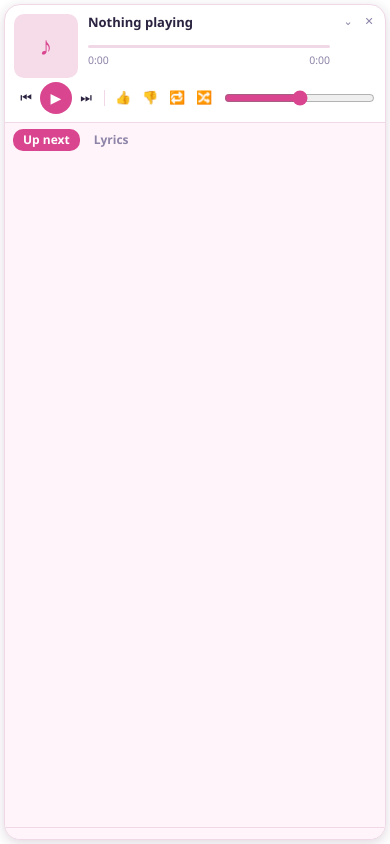
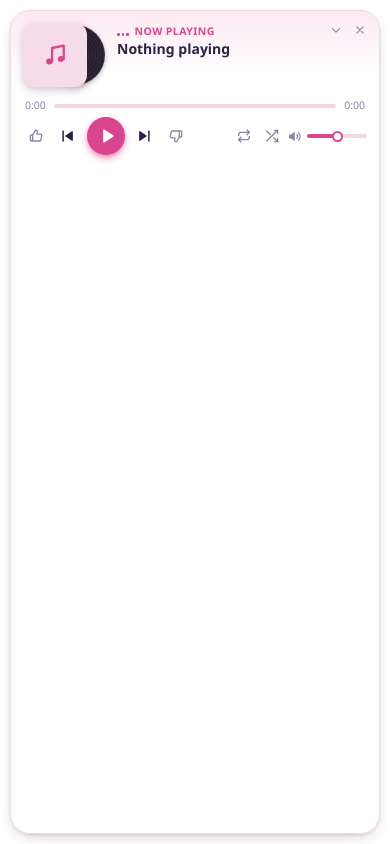
Before and after one commit to philipuscahyadi02-hub/tama, a website with bundled scripts: page src/renderer/music/music.html in a window 390 px wide. Built offline with nearby package versions, Linux system fonts and the light colour scheme.

Commit message:
feat(music): widget redesign with its own icon set; follows the pet without lag (MUS-2)
- renderer/music/icons.js: a 24x24 line-icon family (play, pause, prev,
  next, like, dislike, repeat, repeat-one, shuffle, volume, mute, pin,
  close, chevrons, note, queue, lyrics) colored by the theme, injected
  as an inline sprite; replaces the emoji buttons.
- New layout: vinyl record behind the cover that spins while playing,
  "Now playing" equalizer, full-width progress row, styled volume
  slider, softer shadow with room in a transparent 10 px margin; still
  only --tama-* colors. Reduced motion stops the animations.
- The widget now moves in the same step as the pet (was throttled to
  every other step, which looked laggy); [hidden] fix for icon buttons.

Co-Authored-By: Claude Opus 5.5 <noreply@anthropic.com>

```diff
--- a/src/main/music-wiring.js
+++ b/src/main/music-wiring.js
@@ -21,11 +21,10 @@ const geometry = require('./platform/summon/geometry');
  */
 function createMusicWiring({ bus, ipc, shell, secrets, dataDir, log = () => {} }) {
   /** @type {import('./platform/windows/music-window').MusicWindow | null} */ let widget = null;
-  let followAt = 0;
 
   return {
-    /** The pet moved: the widget walks with her (at most every 60 ms; walking moves her every 45 ms). */
-    onPetMoved() { if (widget && Date.now() - followAt > 60) { followAt = Date.now(); widget.follow(); } },
+    /** The pet moved: the widget moves in the same step, so they walk together without trailing. */
+    onPetMoved() { if (widget) widget.follow(); },
 
     /** Create the widget for this pet window. @param {import('./platform/windows/pet-window').PetWindow} pet */
     attach(pet) {
--- /dev/null
+++ b/src/renderer/music/icons.js
@@ -0,0 +1,31 @@
+/* Music widget icon set (MUS-2): one consistent 24x24 line-icon family drawn for Tama, colored by the theme
+   (currentColor). Injected once as an inline SVG sprite, used as <svg class="i"><use href="#i-play"/></svg>.
+   Static markup only: no page data ever goes through here. */
+(function () {
+  const S = 'fill="none" stroke="currentColor" stroke-width="2" stroke-linecap="round" stroke-linejoin="round"';
+  const F = 'fill="currentColor" stroke="none"';
+  const ICONS = {
+    play: `<path ${F} d="M8.5 5.2v13.6a1 1 0 0 0 1.5.86l10.6-6.8a1 1 0 0 0 0-1.72L10 4.34a1 1 0 0 0-1.5.86z"/>`,
+    pause: `<rect ${F} x="6.2" y="5" width="4.2" height="14" rx="1.4"/><rect ${F} x="13.6" y="5" width="4.2" height="14" rx="1.4"/>`,
+    prev: `<path ${S} d="M5.5 5.5v13"/><path ${F} d="M18.5 6.3v11.4a.9.9 0 0 1-1.4.74l-8.3-5.7a.9.9 0 0 1 0-1.48l8.3-5.7a.9.9 0 0 1 1.4.74z"/>`,
+    next: `<path ${S} d="M18.5 5.5v13"/><path ${F} d="M5.5 6.3v11.4a.9.9 0 0 0 1.4.74l8.3-5.7a.9.9 0 0 0 0-1.48l-8.3-5.7a.9.9 0 0 0-1.4.74z"/>`,
+    like: `<path ${S} d="M7 10.5v9H4.8A1.3 1.3 0 0 1 3.5 18.2v-6.4a1.3 1.3 0 0 1 1.3-1.3H7zm0 0 3.6-6.3a2 2 0 0 1 3.6 1.5l-.7 3.6h5a2 2 0 0 1 2 2.4l-1.3 6.3a2 2 0 0 1-2 1.5H7"/>`,
+    dislike: `<g transform="rotate(180 12 12)"><path ${S} d="M7 10.5v9H4.8A1.3 1.3 0 0 1 3.5 18.2v-6.4a1.3 1.3 0 0 1 1.3-1.3H7zm0 0 3.6-6.3a2 2 0 0 1 3.6 1.5l-.7 3.6h5a2 2 0 0 1 2 2.4l-1.3 6.3a2 2 0 0 1-2 1.5H7"/></g>`,
+    repeat: `<path ${S} d="M16.5 3 20 6.5 16.5 10"/><path ${S} d="M4 11.5V10a3.5 3.5 0 0 1 3.5-3.5H20"/><path ${S} d="M7.5 21 4 17.5 7.5 14"/><path ${S} d="M20 12.5V14a3.5 3.5 0 0 1-3.5 3.5H4"/>`,
+    repeatOne: `<path ${S} d="M16.5 3 20 6.5 16.5 10"/><path ${S} d="M4 11.5V10a3.5 3.5 0 0 1 3.5-3.5H20"/><path ${S} d="M7.5 21 4 17.5 7.5 14"/><path ${S} d="M20 12.5V14a3.5 3.5 0 0 1-3.5 3.5H4"/><path ${S} stroke-width="1.8" d="M11 10.6 12.4 9.8v4.6"/>`,
+    shuffle: `<path ${S} d="M16 3.5h4.5V8"/><path ${S} d="M4 19.5 20.5 3.5"/><path ${S} d="M20.5 16v4.5H16"/><path ${S} d="m14.5 14.5 6 6"/><path ${S} d="M4 4.5 9.5 10"/>`,
+    volume: `<path ${F} d="M11.4 4.9 6.8 8.7H4.2a1 1 0 0 0-1 1v4.6a1 1 0 0 0 1 1h2.6l4.6 3.8a.6.6 0 0 0 1-.46V5.36a.6.6 0 0 0-1-.46z"/><path ${S} d="M15.8 9a4.5 4.5 0 0 1 0 6"/><path ${S} d="M18.6 6.2a8.5 8.5 0 0 1 0 11.6"/>`,
+    mute: `<path ${F} d="M11.4 4.9 6.8 8.7H4.2a1 1 0 0 0-1 1v4.6a1 1 0 0 0 1 1h2.6l4.6 3.8a.6.6 0 0 0 1-.46V5.36a.6.6 0 0 0-1-.46z"/><path ${S} d="m16 9.5 5 5m0-5-5 5"/>`,
+    down: `<path ${S} d="m6 9.5 6 6 6-6"/>`,
+    up: `<path ${S} d="m6 14.5 6-6 6 6"/>`,
+    close: `<path ${S} d="M6.5 6.5l11 11m0-11-11 11"/>`,
+    pin: `<path ${S} d="M12 16.5V21"/><path ${S} d="M9 3.5h6l-.9 5.6 3.1 3v2.4H6.8v-2.4l3.1-3z"/>`,
+    note: `<path ${S} d="M9.5 17.5V6l10-2v11.5"/><circle ${F} cx="7" cy="17.5" r="2.6"/><circle ${F} cx="17" cy="15.5" r="2.6"/>`,
+    queue: `<path ${S} d="M4 6.5h11M4 11.5h11M4 16.5h7"/><path ${F} d="M16 14.6v5.8a.5.5 0 0 0 .78.42l4.2-2.9a.5.5 0 0 0 0-.84l-4.2-2.9a.5.5 0 0 0-.78.42z"/>`,
+    lyrics: `<path ${S} d="M4.5 6.5h15M4.5 11.5h10M4.5 16.5h6.5"/><path ${S} d="M18 13v5.2"/><circle ${F} cx="16.6" cy="18.6" r="1.8"/>`,
+  };
+  const sprite = `<svg xmlns="http://www.w3.org/2000/svg" style="display:none">${Object.entries(ICONS).map(([k, v]) => `<symbol id="i-${k}" viewBox="0 0 24 24">${v}</symbol>`).join('')}</svg>`;
+  document.body.insertAdjacentHTML('afterbegin', sprite);
+  /** Markup for one icon (static names only). */
+  window.TamaIcon = (name) => `<svg class="i" aria-hidden="true"><use href="#i-${ICONS[name] ? name : 'note'}"/></svg>`;
+})();
--- a/src/renderer/music/music.css
+++ b/src/renderer/music/music.css
@@ -1,61 +1,115 @@
-/* Music widget (MUS-2): colors only from --tama-* tokens (AGENTS §3); the fallbacks match the chat window. */
+/* Music widget (MUS-2): colors only from --tama-* tokens (AGENTS §3); the fallbacks match the chat window.
+   The window is transparent and 10 px larger than the card on every side, so the soft shadow is never cut off. */
 :root {
   --tama-ink: #2b2340; --tama-dim: #8d84a8; --tama-warn: #b54a1d;
   --tama-bg: #fff4fa; --tama-panel: #ffffff; --tama-head: #f6dbe9; --tama-accent: #d9468f; --tama-accent-ink: #ffffff;
   --tama-line: #f0d8e6; --tama-bubble: #fde8f2; --tama-menu-hover: #f7c9df;
 }
 * { box-sizing: border-box; }
+[hidden] { display: none !important; }
 html, body { margin: 0; height: 100%; background: transparent; overflow: hidden; user-select: none; }
-body { font: 12px/1.35 "Segoe UI", system-ui, sans-serif; color: var(--tama-ink); padding: 4px; }
-button { font: inherit; color: inherit; background: none; border: 0; cursor: pointer; border-radius: 8px; -webkit-app-region: no-drag; }
-button:disabled { opacity: .3; cursor: default; }
-button:not(:disabled):hover { background: var(--tama-menu-hover); }
+body { font: 12px/1.35 "Segoe UI Variable Text", "Segoe UI", system-ui, sans-serif; color: var(--tama-ink); padding: 10px; }
+button { font: inherit; color: inherit; background: none; border: 0; padding: 0; cursor: pointer; -webkit-app-region: no-drag; }
+button:disabled { opacity: .28; cursor: default; }
+.i { width: 18px; height: 18px; display: block; }
+.ico { display: inline-grid; place-items: center; }
 
 #card {
-  height: 100%; display: flex; flex-direction: column; background: var(--tama-panel); border: 1.5px solid var(--tama-line);
-  border-radius: 16px; box-shadow: 0 3px 12px rgba(80, 40, 70, .18); overflow: hidden; -webkit-app-region: drag;
+  height: 100%; display: flex; flex-direction: column; overflow: hidden; -webkit-app-region: drag;
+  background: linear-gradient(180deg, var(--tama-bubble) 0%, var(--tama-panel) 62px);
+  border: 1.5px solid var(--tama-line); border-radius: 20px;
+  box-shadow: 0 6px 16px -6px rgba(70, 30, 60, .28), 0 1px 3px rgba(70, 30, 60, .12);
 }
-#now { display: flex; gap: 10px; padding: 9px 9px 2px; position: relative; }
-#cover { width: 64px; height: 64px; flex: none; border-radius: 10px; overflow: hidden; background: var(--tama-head); display: grid; place-items: center; }
+
+/* ---- now playing ---- */
+#now { display: flex; gap: 12px; padding: 12px 12px 4px 12px; position: relative; }
+#disc { position: relative; width: 82px; height: 64px; flex: none; }
+#vinyl {
+  position: absolute; left: 22px; top: 2px; width: 60px; height: 60px; border-radius: 50%;
+  background: repeating-radial-gradient(circle, #241d2c 0 1.5px, #2f2738 1.5px 3px);
+  box-shadow: inset 0 0 0 1px rgba(255,255,255,.06), 0 2px 5px rgba(0,0,0,.25);
+  animation: spin 3.2s linear infinite; animation-play-state: paused;
+}
+#vinyl .label { position: absolute; inset: 21px; border-radius: 50%; background: var(--tama-accent); box-shadow: 0 0 0 2px var(--tama-head); }
+#vinyl .label::after { content: ""; position: absolute; inset: 7px; border-radius: 50%; background: #241d2c; }
+#cover {
+  position: absolute; left: 0; top: 0; width: 64px; height: 64px; border-radius: 12px; overflow: hidden;
+  background: var(--tama-head); display: grid; place-items: center; color: var(--tama-accent);
+  box-shadow: 0 3px 8px rgba(70, 30, 60, .25);
+}
 #art { width: 100%; height: 100%; object-fit: cover; }
-#noart { font-size: 26px; color: var(--tama-accent); }
-#info { flex: 1; min-width: 0; padding-right: 46px; }
-#title { font-weight: 700; font-size: 13px; white-space: nowrap; overflow: hidden; text-overflow: ellipsis; }
-#sub { color: var(--tama-dim); white-space: nowrap; overflow: hidden; text-overflow: ellipsis; margin-bottom: 7px; }
-#bar { height: 14px; position: relative; cursor: pointer; -webkit-app-region: no-drag; }
-#bar::before { content: ""; position: absolute; left: 0; right: 0; top: 6px; height: 3px; border-radius: 2px; background: var(--tama-line); }
-#fill { position: absolute; left: 0; top: 6px; height: 3px; border-radius: 2px; background: var(--tama-accent); width: 0; }
-#knob { position: absolute; top: 3px; width: 9px; height: 9px; margin-left: -4px; border-radius: 50%; background: var(--tama-accent); left: 0; opacity: 0; transition: opacity .15s; }
-#bar:hover #knob { opacity: 1; }
+#noart .i { width: 28px; height: 28px; }
+.playing #vinyl { animation-play-state: running; }
+@keyframes spin { to { transform: rotate(360deg); } }
+
+#info { flex: 1; min-width: 0; padding-right: 50px; padding-top: 1px; }
+#kicker { display: flex; align-items: center; gap: 6px; font-size: 10.5px; font-weight: 700; letter-spacing: .04em; text-transform: uppercase; color: var(--tama-accent); margin-bottom: 2px; }
+#eq { display: inline-flex; align-items: flex-end; gap: 2px; height: 10px; }
+#eq i { width: 2.5px; height: 3px; border-radius: 1px; background: var(--tama-accent); }
+.playing #eq i { animation: eq 0.9s ease-in-out infinite alternate; }
+.playing #eq i:nth-child(2) { animation-delay: -.35s; } .playing #eq i:nth-child(3) { animation-delay: -.65s; }
+@keyframes eq { from { height: 3px; } to { height: 10px; } }
+#title { font-weight: 700; font-size: 14px; white-space: nowrap; overflow: hidden; text-overflow: ellipsis; }
+#sub { color: var(--tama-dim); white-space: nowrap; overflow: hidden; text-overflow: ellipsis; }
+#corner { position: absolute; right: 8px; top: 8px; display: flex; gap: 2px; }
+.tiny { width: 22px; height: 22px; border-radius: 7px; color: var(--tama-dim); }
+.tiny .i { width: 14px; height: 14px; }
+.tiny:hover { background: var(--tama-menu-hover); color: var(--tama-ink); }
+
+/* ---- progress ---- */
+#progress { display: flex; align-items: center; gap: 8px; padding: 6px 14px 0; color: var(--tama-dim); font-size: 10.5px; font-variant-numeric: tabular-nums; }
+#bar { flex: 1; height: 16px; position: relative; cursor: pointer; -webkit-app-region: no-drag; }
+#bar::before { content: ""; position: absolute; left: 0; right: 0; top: 6.5px; height: 4px; border-radius: 2px; background: var(--tama-line); }
+#fill { position: absolute; left: 0; top: 6.5px; height: 4px; border-radius: 2px; background: var(--tama-accent); width: 0; }
+#knob { position: absolute; top: 3.5px; width: 10px; height: 10px; margin-left: -5px; border-radius: 50%; background: var(--tama-panel); border: 2.5px solid var(--tama-accent); left: 0; transform: scale(.0); transition: transform .12s; }
+#bar:hover #knob { transform: scale(1); }
 #bar.off { cursor: default; } #bar.off #knob { display: none; }
-#times { display: flex; justify-content: space-between; color: var(--tama-dim); font-size: 10.5px; font-variant-numeric: tabular-nums; }
-#corner { position: absolute; right: 6px; top: 6px; display: flex; gap: 1px; }
-.tiny { width: 20px; height: 20px; font-size: 11px; line-height: 20px; padding: 0; color: var(--tama-dim); }
 
-#controls { display: flex; align-items: center; gap: 1px; padding: 2px 8px 8px; }
-#controls button { width: 26px; height: 26px; font-size: 13px; padding: 0; }
-#controls button.main { width: 32px; height: 32px; border-radius: 50%; background: var(--tama-accent); color: var(--tama-accent-ink); font-size: 14px; }
-#controls button.main:hover { filter: brightness(1.08); background: var(--tama-accent); }
-#controls button.active { background: var(--tama-bubble); }
-.sep { width: 1px; height: 16px; background: var(--tama-line); margin: 0 4px; }
-#volume { flex: 1; min-width: 40px; margin-left: 6px; accent-color: var(--tama-accent); -webkit-app-region: no-drag; }
+/* ---- controls ---- */
+#controls { display: flex; align-items: center; gap: 2px; padding: 4px 10px 10px; }
+#controls button { width: 30px; height: 30px; border-radius: 50%; color: var(--tama-ink); transition: background .12s, transform .08s; }
+#controls button:not(:disabled):hover { background: var(--tama-menu-hover); }
+#controls button:not(:disabled):active { transform: scale(.92); }
+#controls button.main { width: 38px; height: 38px; margin: 0 2px; background: var(--tama-accent); color: var(--tama-accent-ink); box-shadow: 0 3px 8px -2px var(--tama-accent); }
+#controls button.main:hover { background: var(--tama-accent); filter: brightness(1.07); }
+#controls button.main .i { width: 20px; height: 20px; }
+#controls button.side { color: var(--tama-dim); }
+#controls button.side .i, #controls button.small .i { width: 16px; height: 16px; }
+#controls button.small { width: 26px; height: 26px; color: var(--tama-dim); }
+#controls button.active { color: var(--tama-accent); background: var(--tama-bubble); }
+.grow { flex: 1; }
+#vol { display: flex; align-items: center; gap: 3px; width: 82px; color: var(--tama-dim); -webkit-app-region: no-drag; }
+#vol .i { width: 15px; height: 15px; flex: none; }
+#volume { -webkit-appearance: none; appearance: none; flex: 1; min-width: 0; height: 16px; background: transparent; cursor: pointer; }
+#volume::-webkit-slider-runnable-track { height: 4px; border-radius: 2px; background: linear-gradient(90deg, var(--tama-accent) var(--v, 50%), var(--tama-line) var(--v, 50%)); }
+#volume::-webkit-slider-thumb { -webkit-appearance: none; width: 11px; height: 11px; margin-top: -3.5px; border-radius: 50%; background: var(--tama-panel); border: 2.5px solid var(--tama-accent); }
 
+/* ---- Up next / Lyrics ---- */
 #more { flex: 1; min-height: 0; display: flex; flex-direction: column; border-top: 1px solid var(--tama-line); background: var(--tama-bg); }
-#tabs { display: flex; gap: 4px; padding: 6px 8px 4px; }
-#tabs button { padding: 3px 10px; border-radius: 10px; font-weight: 600; color: var(--tama-dim); }
+#tabs { display: flex; gap: 4px; padding: 8px 10px 6px; }
+#tabs button { display: inline-flex; align-items: center; gap: 5px; padding: 4px 11px 4px 8px; border-radius: 11px; font-weight: 600; color: var(--tama-dim); }
+#tabs button .i { width: 14px; height: 14px; }
+#tabs button:hover { background: var(--tama-menu-hover); color: var(--tama-ink); }
 #tabs button.on { background: var(--tama-accent); color: var(--tama-accent-ink); }
-#queue, #lyrics { flex: 1; min-height: 0; overflow-y: auto; margin: 0; padding: 0 6px 6px; -webkit-app-region: no-drag; user-select: text; }
+#queue, #lyrics { flex: 1; min-height: 0; overflow-y: auto; margin: 0; padding: 0 6px 8px; -webkit-app-region: no-drag; user-select: text; }
 #queue { list-style: none; }
-#queue li { display: flex; align-items: center; gap: 8px; padding: 4px; border-radius: 8px; cursor: pointer; }
+#queue li { display: flex; align-items: center; gap: 9px; padding: 5px 6px; border-radius: 10px; cursor: pointer; }
 #queue li:hover { background: var(--tama-menu-hover); }
-#queue li.current { background: var(--tama-bubble); font-weight: 700; }
-#queue img, #queue .ph { width: 32px; height: 32px; border-radius: 6px; object-fit: cover; flex: none; background: var(--tama-head); }
+#queue li.current { background: var(--tama-panel); box-shadow: inset 3px 0 0 var(--tama-accent); }
+#queue li.current .t div:first-child { color: var(--tama-accent); font-weight: 700; }
+#queue img, #queue .ph { width: 34px; height: 34px; border-radius: 7px; object-fit: cover; flex: none; background: var(--tama-head); color: var(--tama-accent); display: grid; place-items: center; }
+#queue .ph .i { width: 16px; height: 16px; opacity: .7; }
 #queue .t { flex: 1; min-width: 0; }
 #queue .t div { white-space: nowrap; overflow: hidden; text-overflow: ellipsis; }
-#queue .a { color: var(--tama-dim); font-weight: 400; }
+#queue .a { color: var(--tama-dim); font-size: 11px; }
 #queue .d { color: var(--tama-dim); font-size: 10.5px; font-variant-numeric: tabular-nums; }
-#lyrics { white-space: pre-wrap; padding: 4px 12px 10px; line-height: 1.55; }
-.empty { color: var(--tama-dim); padding: 16px 10px; text-align: center; white-space: normal; }
-#source { color: var(--tama-dim); font-size: 10.5px; padding: 4px 10px 7px; border-top: 1px solid var(--tama-line); }
+#lyrics { white-space: pre-wrap; padding: 4px 14px 12px; line-height: 1.65; font-size: 12.5px; }
+.empty { color: var(--tama-dim); padding: 18px 12px; text-align: center; white-space: normal; }
+#source { color: var(--tama-dim); font-size: 10.5px; padding: 5px 12px 8px; border-top: 1px solid var(--tama-line); }
 #source.warn { color: var(--tama-warn); }
 ::-webkit-scrollbar { width: 6px; } ::-webkit-scrollbar-thumb { background: var(--tama-line); border-radius: 3px; }
+::-webkit-scrollbar-thumb:hover { background: var(--tama-menu-hover); }
+
+/* Reduced motion (Windows setting or /motion reduced): nothing spins or bounces. */
+.reduced #vinyl, .reduced #eq i { animation: none !important; }
+@media (prefers-reduced-motion: reduce) { #vinyl, #eq i { animation: none !important; } }
--- a/src/renderer/music/music.html
+++ b/src/renderer/music/music.html
@@ -9,34 +9,41 @@
 <body>
   <main id="card" class="compact">
     <section id="now">
-      <div id="cover"><img id="art" alt="" hidden /><span id="noart">♪</span></div>
+      <div id="disc" aria-hidden="true">
+        <div id="vinyl"><span class="label"></span></div>
+        <div id="cover"><img id="art" alt="" hidden /><span id="noart" class="ico" data-i="note"></span></div>
+      </div>
       <div id="info">
+        <div id="kicker"><span id="eq" aria-hidden="true"><i></i><i></i><i></i></span><span id="kickerText">Now playing</span></div>
         <div id="title">Nothing playing</div>
         <div id="sub"></div>
-        <div id="bar" title="Click to jump"><div id="fill"></div><div id="knob"></div></div>
-        <div id="times"><span id="pos">0:00</span><span id="dur">0:00</span></div>
       </div>
       <div id="corner">
-        <button id="expand" class="tiny" title="Up next and lyrics">⌄</button>
-        <button id="unpin" class="tiny" title="Back beside her" hidden>📌</button>
-        <button id="close" class="tiny" title="Hide for this song">✕</button>
+        <button id="expand" class="tiny ico" data-i="down" title="Up next and lyrics"></button>
+        <button id="unpin" class="tiny ico" data-i="pin" title="Back beside her" hidden></button>
+        <button id="close" class="tiny ico" data-i="close" title="Hide for this song"></button>
       </div>
     </section>
+    <section id="progress">
+      <span id="pos">0:00</span>
+      <div id="bar" title="Click to jump"><div id="fill"></div><div id="knob"></div></div>
+      <span id="dur">0:00</span>
+    </section>
     <section id="controls">
-      <button id="prev" title="Previous">⏮</button>
-      <button id="toggle" class="main" title="Play / pause">▶</button>
-      <button id="next" title="Next">⏭</button>
-      <span class="sep"></span>
-      <button id="like" title="Like">👍</button>
-      <button id="dislike" title="Dislike">👎</button>
-      <button id="repeat" title="Repeat">🔁</button>
-      <button id="shuffle" title="Shuffle the queue">🔀</button>
-      <input id="volume" type="range" min="0" max="100" step="1" title="Volume" />
+      <button id="like" class="ico side" data-i="like" title="Like"></button>
+      <button id="prev" class="ico" data-i="prev" title="Previous"></button>
+      <button id="toggle" class="ico main" data-i="play" title="Play / pause"></button>
+      <button id="next" class="ico" data-i="next" title="Next"></button>
+      <button id="dislike" class="ico side" data-i="dislike" title="Dislike"></button>
+      <span class="grow"></span>
+      <button id="repeat" class="ico small" data-i="repeat" title="Repeat"></button>
+      <button id="shuffle" class="ico small" data-i="shuffle" title="Shuffle the queue"></button>
+      <div id="vol"><span id="volIcon" class="ico" data-i="volume"></span><input id="volume" type="range" min="0" max="100" step="1" title="Volume" /></div>
     </section>
     <section id="more" hidden>
       <nav id="tabs">
-        <button data-tab="queue" class="on">Up next</button>
-        <button data-tab="lyrics">Lyrics</button>
+        <button data-tab="queue" class="on"><span class="ico" data-i="queue"></span>Up next</button>
+        <button data-tab="lyrics"><span class="ico" data-i="lyrics"></span>Lyrics</button>
       </nav>
       <ol id="queue"></ol>
       <div id="lyrics" hidden></div>
@@ -47,6 +54,7 @@
   <script src="../../shared/catalog.js"></script>
   <script src="../../shared/spec.js"></script>
   <script src="../../shared/theme.js"></script>
+  <script src="icons.js"></script>
   <script src="music.js"></script>
 </body>
 </html>
--- a/src/renderer/music/music.js
+++ b/src/renderer/music/music.js
@@ -13,6 +13,9 @@ const lyricsCache = new Map();
 
 const clock = (ms) => { const s = Math.max(0, Math.round((ms || 0) / 1000)); return `${Math.floor(s / 60)}:${String(s % 60).padStart(2, '0')}`; };
 const songKey = (s) => (s ? String(s.videoId || `${s.title}|${s.artist}`) : '');
+/** Put a named icon into an element (static icon names only). */
+const setIcon = (el, name) => { if (el.dataset.i !== name || !el.firstChild) { el.dataset.i = name; el.innerHTML = window.TamaIcon(name); } };
+for (const el of document.querySelectorAll('.ico[data-i]')) el.insertAdjacentHTML('afterbegin', window.TamaIcon(el.dataset.i));
 
 async function theme() {
   const ch = await K.getCharacter().catch(() => null);
@@ -40,28 +43,30 @@ function drawBar() {
 function render() {
   const s = view.state;
   const c = (s && s.controls) || {};
-  $('card').className = view.expanded ? 'expanded' : 'compact';
+  $('card').className = `${view.expanded ? 'expanded' : 'compact'}${s && s.playing ? ' playing' : ''}`;
   $('more').hidden = !view.expanded;
-  $('expand').textContent = view.expanded ? '⌃' : '⌄';
+  setIcon($('expand'), view.expanded ? 'up' : 'down');
+  $('kickerText').textContent = !s ? 'Music' : s.playing ? 'Now playing' : 'Paused';
   $('unpin').hidden = !view.pinned;
   $('title').textContent = s ? s.title : 'Nothing playing';
   $('title').title = s ? s.title : '';
   $('sub').textContent = s ? [s.artist, s.album].filter(Boolean).join(' · ') : 'Play something on YouTube Music~';
   if (s && s.art) { $('art').src = s.art; $('art').hidden = false; $('noart').hidden = true; } else { $('art').hidden = true; $('noart').hidden = false; }
-  $('toggle').textContent = s && s.playing ? '⏸' : '▶';
+  setIcon($('toggle'), s && s.playing ? 'pause' : 'play');
   $('toggle').disabled = !s;
   $('prev').disabled = !s || !c.prev;
   $('next').disabled = !s || !c.next;
   $('bar').classList.toggle('off', !s || !c.seek);
   for (const id of ['like', 'dislike', 'repeat', 'shuffle']) $(id).hidden = !c[id === 'dislike' ? 'like' : id];
-  document.querySelector('#controls .sep').hidden = !(c.like || c.repeat || c.shuffle);
   $('like').classList.toggle('active', !!s && s.like === 'like');
   $('dislike').classList.toggle('active', !!s && s.like === 'dislike');
   $('repeat').classList.toggle('active', !!s && !!s.repeat && s.repeat !== 'off');
-  $('repeat').textContent = s && s.repeat === 'one' ? '🔂' : '🔁';
+  setIcon($('repeat'), s && s.repeat === 'one' ? 'repeatOne' : 'repeat');
   $('repeat').title = `Repeat: ${(s && s.repeat) || 'off'}`;
-  $('volume').hidden = !c.volume;
+  $('vol').hidden = !c.volume;
   if (s && s.volume != null && document.activeElement !== $('volume')) $('volume').value = String(s.volume);
+  $('volume').style.setProperty('--v', `${$('volume').value}%`);
+  setIcon($('volIcon'), s && (s.muted || s.volume === 0) ? 'mute' : 'volume');
   $('volume').title = s && s.volume != null ? `Volume ${s.volume}%` : 'Volume';
   drawBar();
   renderSource();
@@ -97,7 +102,7 @@ function renderQueue() {
   for (const q of s.queue) {
     const li = document.createElement('li');
     if (q.current) { li.className = 'current'; cur = li; }
-    if (q.art) { const img = document.createElement('img'); img.src = q.art; img.alt = ''; li.append(img); } else { const ph = document.createElement('span'); ph.className = 'ph'; li.append(ph); }
+    if (q.art) { const img = document.createElement('img'); img.src = q.art; img.alt = ''; li.append(img); } else { const ph = document.createElement('span'); ph.className = 'ph'; ph.innerHTML = window.TamaIcon('note'); li.append(ph); }
     const t = document.createElement('div'); t.className = 't';
     const a = document.createElement('div'); a.textContent = q.title;
     const b = document.createElement('div'); b.className = 'a'; b.textContent = q.artist;
@@ -148,7 +153,7 @@ $('dislike').addEventListener('click', () => act('dislike'));
 $('repeat').addEventListener('click', () => act('repeat'));
 $('shuffle').addEventListener('click', () => act('shuffle'));
 let volTimer = 0;
-$('volume').addEventListener('input', () => { clearTimeout(volTimer); volTimer = setTimeout(() => act('volume', Number($('volume').value)), 150); });
+$('volume').addEventListener('input', () => { $('volume').style.setProperty('--v', `${$('volume').value}%`); clearTimeout(volTimer); volTimer = setTimeout(() => act('volume', Number($('volume').value)), 150); });
 $('expand').addEventListener('click', () => K.music.widget(view.expanded ? 'collapse' : 'expand'));
 $('unpin').addEventListener('click', () => K.music.widget('unpin'));
 $('close').addEventListener('click', () => K.music.widget('dismiss'));
@@ -179,5 +184,9 @@ K.music.onWidget((v) => {
 setInterval(() => { if (view.state && view.state.playing && !seeking) drawBar(); }, 500);
 K.onCharacter && K.onCharacter(theme);
 theme();
+// Reduced motion (PET-8): the vinyl and the equalizer stand still.
+const motion = (p) => document.body.classList.toggle('reduced', !!p && p.motion === 'reduced');
+K.ui.prefs().then(motion).catch(() => null);
+K.ui.onPrefs(motion);
 K.music.get().then((st) => { if (!view.state && st && st.state) { view = { ...view, state: st.state }; receivedAt = Date.now(); render(); } });
 render();
```
Also changed, not shown: src/main/platform/windows/music-window.js (+7 -2 lines), CHANGELOG.md.
